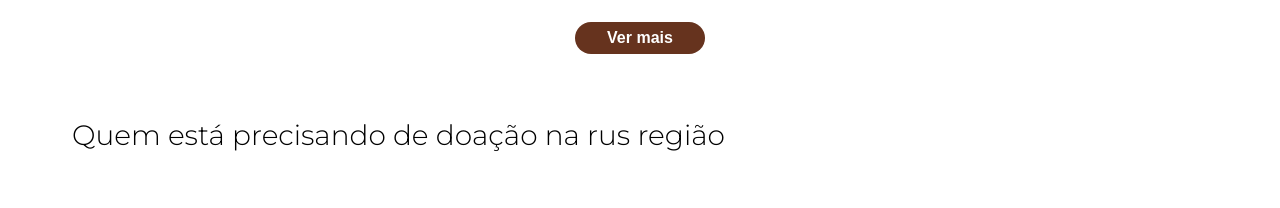
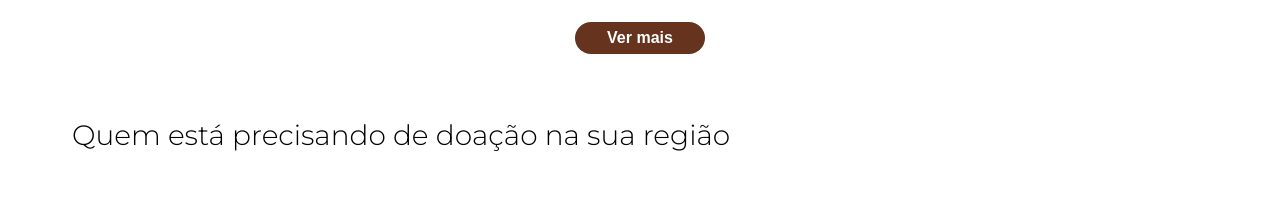
Before and after one commit to FCamara-Squad13/Mobile, a React (Create React App) app: page / in a window 1280 px wide. Shown: the part 864-1072 px from the top of the page. Built offline with nearby package versions, Linux system fonts and the light colour scheme.

Commit message:
Fix typo

```diff
--- a/src/pages/Home/index.tsx
+++ b/src/pages/Home/index.tsx
@@ -12,7 +12,7 @@ const Home: React.FC = () => {
       <Navbar />
       <Hero />
       <CardHolder title="O que estão doando na sua região" />
-      <CardHolder title="Quem está precisando de doação na rus região" />
+      <CardHolder title="Quem está precisando de doação na sua região" />
       <Footer />
     </>
   );
```
